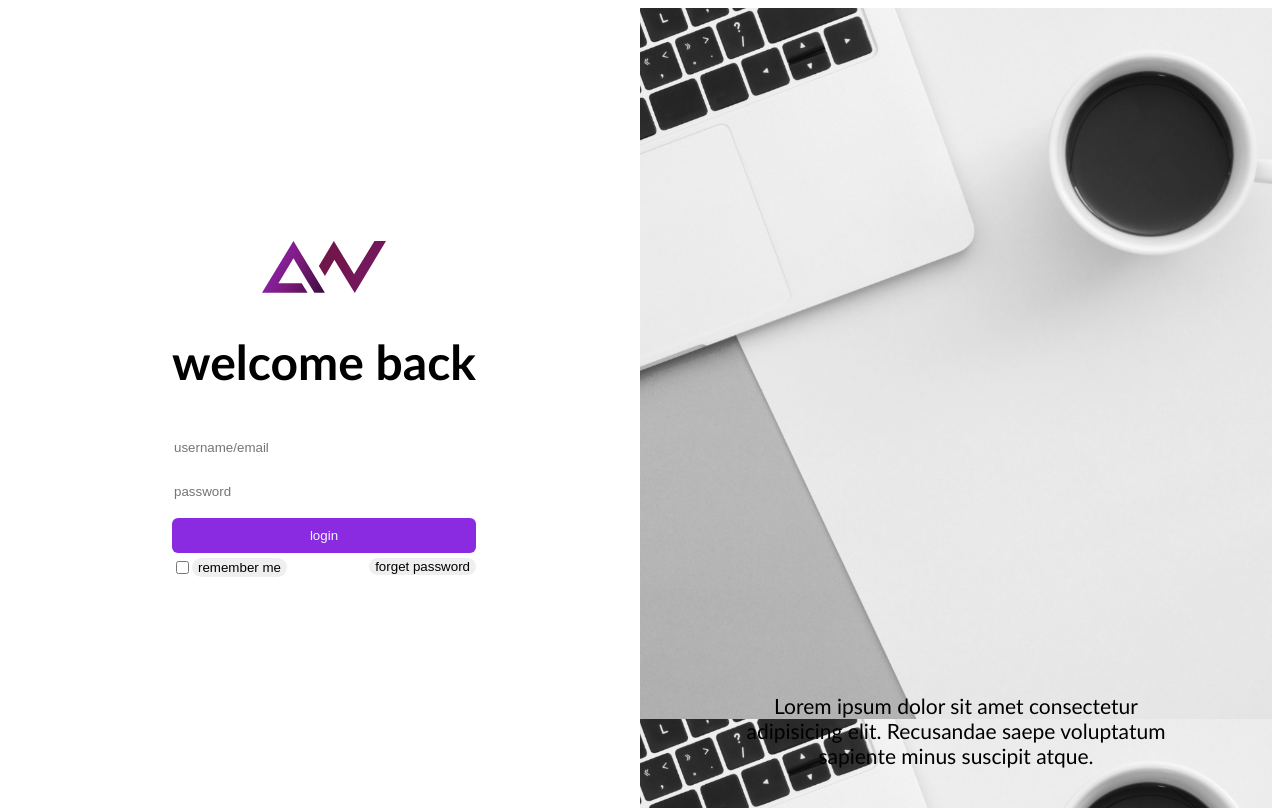
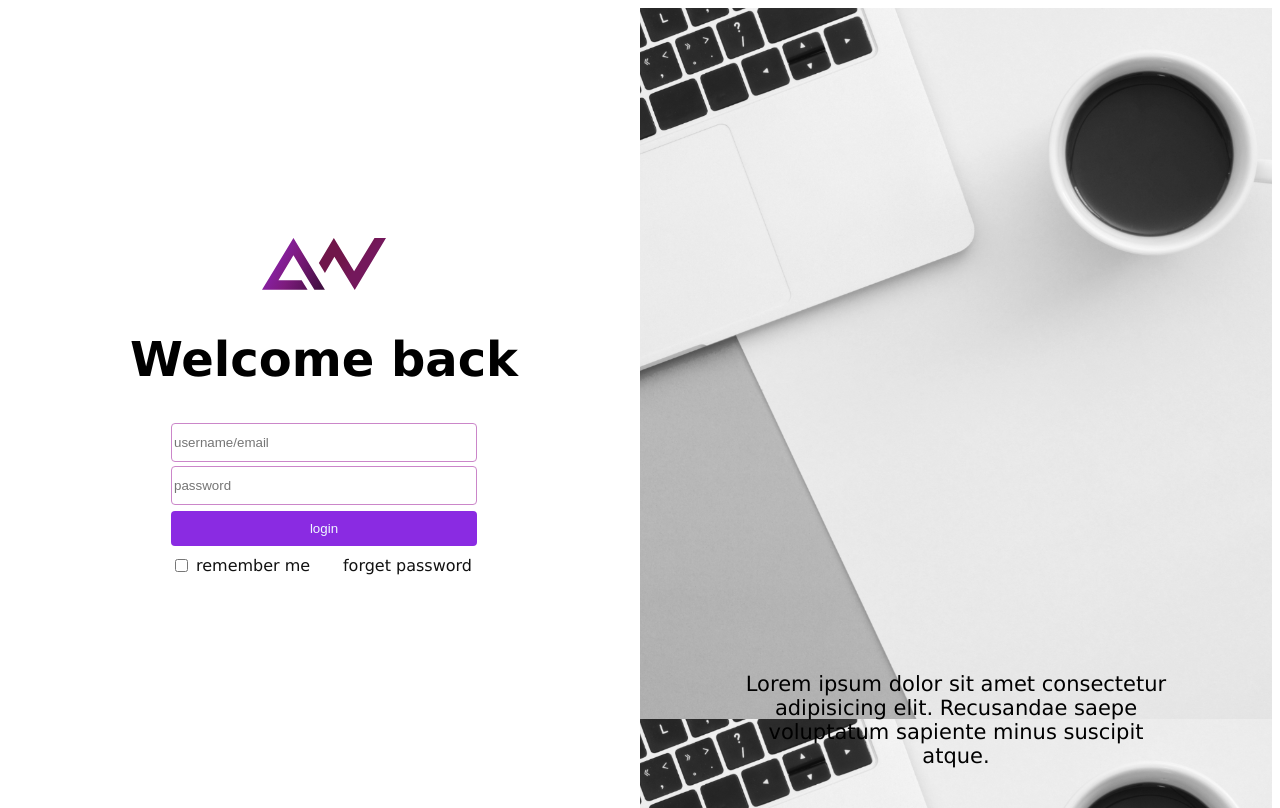
Before and after one commit to moeinfarzin/login-page, a React (Create React App) app: page / in a window 1280 px wide. Built offline with nearby package versions, Linux system fonts and the light colour scheme.

Commit message:
buttons changed to Linked, border aaded,font family changed

```diff
--- a/src/LoginPage.css
+++ b/src/LoginPage.css
@@ -1,6 +1,7 @@
 body {
     font-size: 30px;
-    font-family:'Trebuchet MS', 'Lucida Sans Unicode', 'Lucida Grande', 'Lucida Sans', Arial, sans-serif
+
+font-family:'Lucida Sans', 'Lucida Sans Regular', 'Lucida Grande', 'Lucida Sans Unicode', Geneva, Verdana, sans-serif
 
 }
 
@@ -54,7 +55,7 @@ body {
 .username-input , .password-input{
 width: 300px;
 height: 35px;
-border: none ;
+border:solid 1px #cb86c9 ;
 border-radius: 4px;
 }
 
@@ -64,7 +65,7 @@ border-radius: 4px;
     background-color: blueviolet;
     height: 35px;
     border: none;
-    border-radius: 6px;
+    border-radius: 4px;
     cursor: pointer;
 }
 
@@ -93,7 +94,10 @@ border-radius: 4px;
 }
 
 .remember-me{
-    border: none;
+    text-decoration: none;
+    font-size: 1rem;
+    color: #111;
+    border: 5px #fff solid ;
     border-radius: 10px;
     cursor: pointer;
 
@@ -101,9 +105,12 @@ border-radius: 4px;
 }
 
 .forget-password{
-    border: none;
+    font-size: 1rem;
+    color: #111;
+    border: 5px #fff solid ;
     border-radius: 10px;
     cursor: pointer;
+    text-decoration: none;
 
 }
 
--- a/src/LoginPage.js
+++ b/src/LoginPage.js
@@ -1,6 +1,7 @@
 import './LoginPage.css'
 import React from 'react'
 import logo from './logo.svg'
+import {Link} from 'react-router-dom'
 const LoginPage = () => {
     return (
         <div className='login-page'>
@@ -11,7 +12,7 @@ const LoginPage = () => {
             <div className='login'>
 
                 <div className='logo'><img src={logo} alt="" /></div>
-                <div className='welcome'><h1>welcome back</h1></div>
+                <div className='welcome'><h1>Welcome back</h1></div>
 
                 <div className='login-form'>
                     <form>
@@ -26,10 +27,13 @@ const LoginPage = () => {
                         </div>
                         <div className='remember-forget'>
                             <div className='remember'>
-                                <input className='checkbox' type="checkbox" /><button className='remember-me '>remember me</button>
+                                <input className='checkbox' type="checkbox" />
+                                <Link className='remember-me' to='/rememberme' >remember me</Link>
                             </div>
                             <div className='forget'>
-                                <button className='forget-password'>forget password</button>
+                                {/* <button className='forget-password'>forget password</button> */}
+                                <Link className='forget-password' to='/forgetpassword' >forget password</Link>
+
                             </div>
                         </div>
 
```
